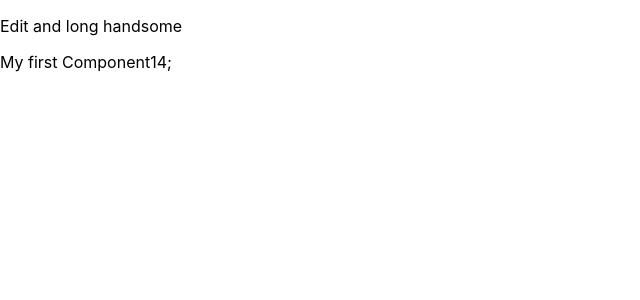
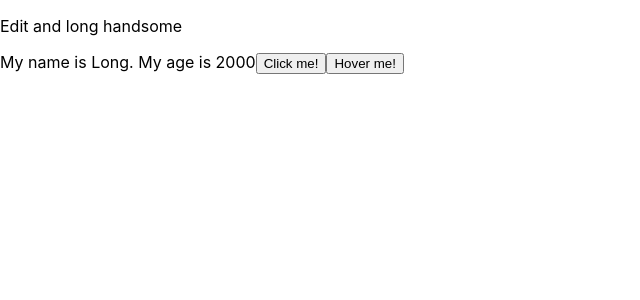
Before and after one commit to NguyenDucLongcode/demo-react-duan1, a React (Create React App) app: page / in a window 1280 px wide. Shown: the top 300 px of the page, without its empty margins (0-640 px from the left). Built offline with nearby package versions, Linux system fonts and the light colour scheme.

Commit message:
commit lần 3

```diff
--- a/src/App.js
+++ b/src/App.js
@@ -2,29 +2,35 @@ import logo from "./logo.svg";
 import "./App.css";
 import { useDispatch, useSelector } from "react-redux";
 import { increaseCounter, decreaseCounter } from "./redux/action/counterAction";
+import React from "react";
 import MyComponent from "./component/MyConponent";
-const App = () => {
-  const count = useSelector((state) => state.counter.count);
-  const dispatch = useDispatch();
+class App extends React.Component {
+  render() {
+    return (
+      <div>
+        <p>Edit and long handsome </p>
+        <MyComponent></MyComponent>
+      </div>
+    );
+  }
+}
 
-  return (
-    <div>
-      <p>Edit and long handsome </p>
-      <MyComponent></MyComponent>
-    </div>
+// const App = () => {
+//   const count = useSelector((state) => state.counter.count);
+//   const dispatch = useDispatch();
 
-    //   <div className="App">
-    //     <header className="App-header">
-    //       <img src={logo} className="App-logo" alt="logo" />
-    //       <p>
-    //         Edit <code>AnhLong</code> and handsome
-    //       </p>
-    //       <div>Count = {count}</div>
-    //       <button onClick={() => dispatch(increaseCounter())}>Increase</button>
-    //       <button onClick={() => dispatch(decreaseCounter())}>Decrease</button>
-    //     </header>
-    //   </div>
-  );
-};
-
+//   return (
+//       <div className="App">
+//         <header className="App-header">
+//           <img src={logo} className="App-logo" alt="logo" />
+//           <p>
+//             Edit <code>AnhLong</code> and handsome
+//           </p>
+//           <div>Count = {count}</div>
+//           <button onClick={() => dispatch(increaseCounter())}>Increase</button>
+//           <button onClick={() => dispatch(decreaseCounter())}>Decrease</button>
+//         </header>
+//       </div>
+//   );
+// };
 export default App;
--- a/src/component/MyConponent.js
+++ b/src/component/MyConponent.js
@@ -1,11 +1,23 @@
 import React from "react";
 class MyComponent extends React.Component {
+  state = {
+    name: "Long",
+    age: 2000,
+  };
+  handlerClick = (event) => {
+    this.setState({ name: "Dragon", age: Math.floor(Math.random() * 101) });
+  };
+  handlerMouseOver = (event) => {
+    console.log(event.pageX);
+  };
+
   //jsx
   render() {
     return (
       <div>
-        My first Component
-        {Math.floor(Math.random() * 101)};
+        My name is {this.state.name}. My age is {this.state.age}
+        <button onClick={this.handlerClick}>Click me!</button>
+        <button onMouseOver={this.handlerMouseOver}>Hover me!</button>
       </div>
     );
   }
```
